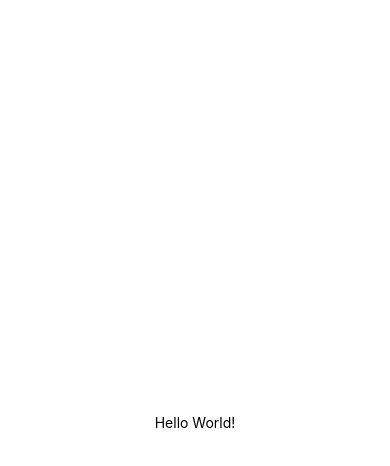
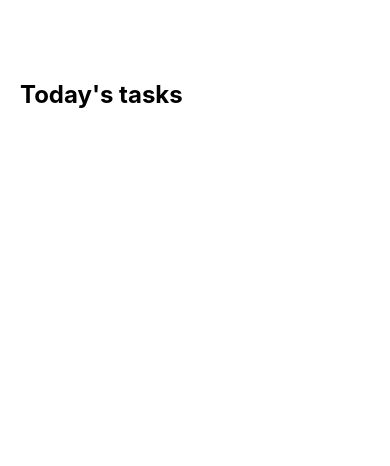
Before and after one commit to Mariela34/lab1-Proyecto4-MarielaBonilla, a React Native app: screen / in a window 390 px wide. Shown: the top 466 px of the page. Built offline with nearby package versions, Linux system fonts and the light colour scheme.

Commit message:
Today’s Tasks section

```diff
--- a/App.js
+++ b/App.js
@@ -4,8 +4,14 @@
 export default function App() {
   return (
     <View style={styles.container}>
-      <Text>Hello World!</Text>
-      <StatusBar style="auto" />
+     {/* Today's Tasks */}
+     <View style={styles.tasksWrapper}>
+        <Text style={styles.sectionTitle}>Today's tasks</Text>
+        <View style={styles.items}>
+
+        </View>
+
+      </View>
     </View>
   );
 }
@@ -14,7 +20,18 @@
   container: {
     flex: 1,
     backgroundColor: '#fff',
-    alignItems: 'center',
-    justifyContent: 'center',
   },
+  tasksWrapper: {
+    paddingTop: 80,
+    paddingHorizontal: 20,
+  },
+  sectionTitle: {
+    fontSize: 24,
+    fontWeight: 'bold'
+  },
+  items: {
+    marginTop: 30,
+  },
+
+
 });
```
